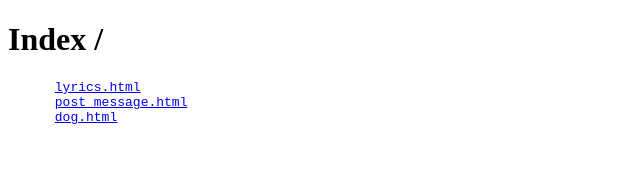
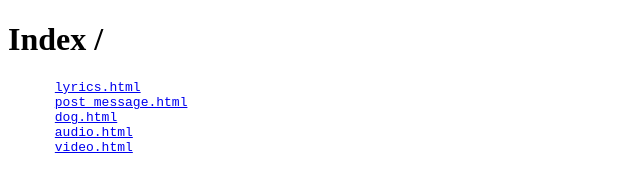
Before and after one commit to cfurley/modernjs, a plain HTML site: page chapter-000-html-css/_index.html in a window 1280 px wide. Shown: the whole page, without its empty margins (0-640 px from the left). Drawn offline with Linux system fonts and the light colour scheme.

Commit message:
updated to include audio and video html files.

```diff
--- a/chapter-000-html-css/_index.html
+++ b/chapter-000-html-css/_index.html
@@ -12,6 +12,8 @@
       <a href="./lyrics.html">lyrics.html</a>
       <a href="./post_message.html">post_message.html</a>
       <a href="./dog.html">dog.html</a>
+      <a href="'./audio.html">audio.html</a>
+      <a href="./video.html">video.html</a>
     </pre>
   </div>
 </body>
```
